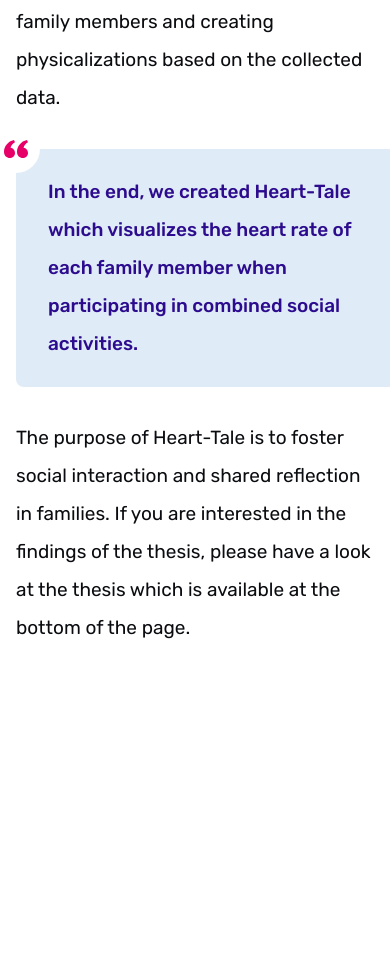
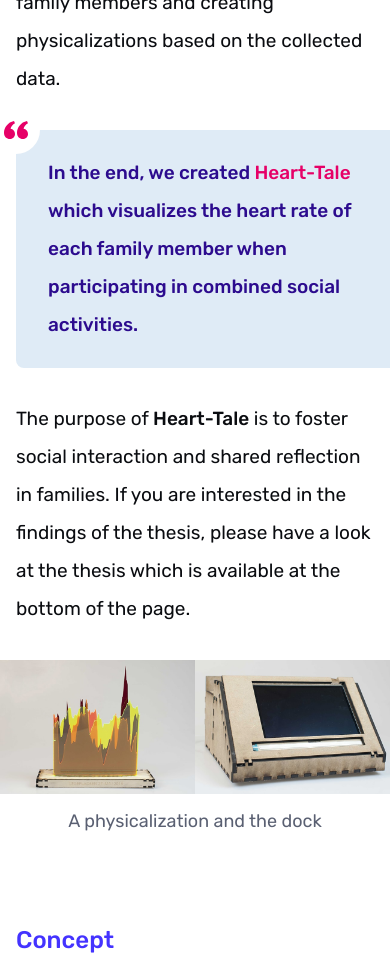
Before and after one commit to peterclutch/portfolio, an Angular app: page /projects/1 in a window 390 px wide. Shown: the part 1040-1997 px from the top of the page. Before the commit the page ends 1719 px from the top, so only its background shows below. Built offline with nearby package versions, Linux system fonts and the light colour scheme.

Commit message:
article implementation and responsiveness expect for youtube and team component

```diff
--- a/src/app/core/layout/main/main.component.scss
+++ b/src/app/core/layout/main/main.component.scss
@@ -6,6 +6,8 @@ $header-height: 65px;
   position: fixed;
   top: 0;
   width: 100%;
+  z-index: 10;
+  background-color: $color-background;
 
   &.mobile {
     visibility: hidden;
@@ -23,8 +25,6 @@ header {
   margin: 0 auto;
   padding: 0 32px;
   align-items: center;
-  background-color: $color-background;
-  z-index: 10;
 
   .left {
     display: flex;
--- a/src/app/modules/project/project-view/project-view.component.html
+++ b/src/app/modules/project/project-view/project-view.component.html
@@ -5,44 +5,55 @@
 </div>
 
 <article>
-  <p>For my master’s thesis, I've looked at data physicalizations (i.e. a physical artifact whose geometry or material properties encode data) and personal tracking. Through extensive research, I (along with my thesis group) found interest in looking at group data of family members and creating physicalizations based on the collected data.</p>
+  <p><em class="highlight">For my master’s thesis,</em> I've looked at data physicalizations (i.e. a physical artifact whose geometry or material properties encode data) and personal tracking. Through extensive research, I (along with my thesis group) found interest in looking at group data of family members and creating physicalizations based on the collected data.</p>
 
-  <q>In the end, we created Heart-Tale which visualizes the heart rate of each family member when participating in combined social activities.</q>
+  <q>In the end, we created <em class="highlight">Heart-Tale</em> which visualizes the heart rate of each family member when participating in combined social activities.</q>
 
-  <p>The purpose of Heart-Tale is to foster social interaction and shared reflection in families. If you are interested in the findings of the thesis, please have a look at the thesis which is available at the bottom of the page.</p>
+  <p>The purpose of <em class="highlight">Heart-Tale</em> is to foster social interaction and shared reflection in families. If you are interested in the findings of the thesis, please have a look at the thesis which is available at the bottom of the page.</p>
 
-<!--  <figure>-->
-<!--    <img class="picture-half" title="A physicalization" src="assets/img/playground_physicalization.jpg">-->
-<!--    <img class="picture-half" title="The dock" src="assets/img/dock_alone.jpg">-->
-<!--    <figcaption>A physicalization and the dock</figcaption>-->
-<!--  </figure>-->
+  <figure>
+    <div class="figure-multi">
+      <img title="A physicalization" src="assets/images/masters/playground_physicalization.jpg">
+      <img title="The dock" src="assets/images/masters/dock_alone.jpg">
+    </div>
+    <figcaption>A physicalization and the dock</figcaption>
+  </figure>
 
-<!--  <h3>Concept</h3>-->
-<!--  <p>Heart-Tale consist of two parts, a dock and the recorded activities as laser cut physicalizations. The physicalizations are made of colored see-through acrylics and represents the heart rate of each family member during an activity which they tracked using activity trackers (e.g. a Fitbit). The physicalizations can be slid into the dock for further exploration. Here the family can see their annotations on a display (either photos, their own comments or fun facts about their heart rate) by scrolling through the timeline using their finger. As they scroll through the timeline a light illuminates the current spot on the laser cut graphs - allowing users to see the correlation between their graph and the annotations. A video of the interaction can be seen at the bottom of the page. Heart-Tale was tested in two families for 17 days, where they would track new activities which we would construct for them afterwards.</p>-->
+  <h1>Concept</h1>
+  <p><em class="highlight">Heart-Tale</em> consist of two parts, a dock and the recorded activities as laser cut physicalizations. The physicalizations are made of colored see-through acrylics and represents the heart rate of each family member during an activity which they tracked using activity trackers (e.g. a Fitbit). The physicalizations can be slid into the dock for further exploration. Here the family can see their annotations on a display (either photos, their own comments or fun facts about their heart rate) by scrolling through the timeline using their finger.</p>
+  <p>As they scroll through the timeline a light illuminates the current spot on the laser cut graphs - allowing users to see the correlation between their graph and the annotations. A video of the interaction can be seen at the bottom of the page. <em class="highlight">Heart-Tale</em> was tested in two families for 17 days, where they would track new activities which we would construct for them afterwards.</p>
 
-<!--  <h3>Process</h3>-->
-<!--  <p>The thesis consisted of three studies: 1) formative interviews with families, 2) a comparative study of physicalizations, and 3) a take-home study in the homes of families. Heart-Tale was developed for the last study, however before we could develop the final design proposal, the comparative study served as a way to find design considerations for its design. Here we tested three different low fidelity prototypes (seen below) which all had different qualities (and problems) to realize which design elements were most important.</p>-->
+  <h1>Process</h1>
+  <p>The thesis consisted of three studies:</p>
+  <ol>
+    <li>formative interviews with families</li>
+    <li>a comparative study of physicalizations</li>
+    <li>a take-home study in the homes of families</li>
+  </ol>
+  <p><em class="highlight">Heart-Tale</em> was developed for the last study, however before we could develop the final design proposal, the comparative study served as a way to find design considerations for its design. Here we tested three different low fidelity prototypes (seen below) which all had different qualities (and problems) to realize which design elements were most important.</p>
 
-<!--  <figure>-->
-<!--    <img class="picture-half" title="Laser cut prototype" src="assets/img/prot2_1.jpg">-->
-<!--    <img class="picture-half" title="Laser cut prototype" src="assets/img/prot2_2.jpg">-->
-<!--    <figcaption>Laser cut prototype</figcaption>-->
-<!--  </figure>-->
+  <figure>
+    <div class="figure-multi">
+      <img title="Laser cut prototype" src="assets/images/masters/prot2_1.jpg">
+      <img title="Laser cut prototype" src="assets/images/masters/prot2_2.jpg">
+    </div>
+    <figcaption>Laser cut prototype</figcaption>
+  </figure>
 
-<!--  <figure>-->
-<!--    <img class="picture" title="Annotated prototype" src="assets/images/masters/prot1.jpg">-->
-<!--    <figcaption>Annotated prototype</figcaption>-->
-<!--  </figure>-->
+  <figure>
+    <img class="picture" title="Annotated prototype" src="assets/images/masters/prot1.jpg">
+    <figcaption>Annotated prototype</figcaption>
+  </figure>
 
-<!--  <figure>-->
-<!--    <img class="picture" title="Interactive prototype" src="assets/img/prot3_moving.jpg">-->
-<!--    <figcaption>Interactive prototype</figcaption>-->
-<!--  </figure>-->
+  <figure>
+    <img class="picture" title="Interactive prototype" src="assets/images/masters/prot3_moving.jpg">
+    <figcaption>Interactive prototype</figcaption>
+  </figure>
 
-<!--  <figure>-->
-<!--    <div class="videowrapper">-->
-<!--      <iframe width="650" height="366" src="https://www.youtube.com/embed/bHppVfFjCaI?rel=0&amp;showinfo=0" frameborder="0" allow="autoplay; encrypted-media" allowfullscreen></iframe>-->
-<!--    </div>-->
-<!--  </figure>-->
+  <!--  <figure>-->
+  <!--    <div class="videowrapper">-->
+  <!--      <iframe width="650" height="366" src="https://www.youtube.com/embed/bHppVfFjCaI?rel=0&amp;showinfo=0" frameborder="0" allow="autoplay; encrypted-media" allowfullscreen></iframe>-->
+  <!--    </div>-->
+  <!--  </figure>-->
 
 </article>
--- a/src/app/modules/project/project-view/project-view.component.scss
+++ b/src/app/modules/project/project-view/project-view.component.scss
@@ -41,27 +41,49 @@
 }
 
 article {
-  margin: 0 auto;
-  max-width: 650px;
-  padding: 75px 16px 0;
+  margin-top: 75px;
   font-size: 19px;
 
+  em {
+    font-style: normal;
+  }
+
+  h1, p, q, ol {
+    max-width: 650px;
+    margin: 0 auto 32px;
+    padding: 0 16px 0;
+  }
+
+  h1 {
+    font-size: 24px;
+    font-weight: 500;
+    margin: 96px auto 12px;
+    color: $color-primary;
+  }
+
   p {
-    margin-bottom: 32px;
     line-height: 2;
+
+    .highlight {
+      font-weight: 500;
+    }
   }
 
   q {
     position: relative;
     display: block;
     quotes: none;
-    margin: 32px -16px;
+    margin: 32px auto;
     padding: 24px 32px;
     background: $color-muted;
     color: $color-tertiary;
     font-weight: 500;
     line-height: 2;
     border-radius: 8px;
+
+      .highlight {
+        color: $color-secondary;
+      }
 
     &:before {
       content: '';
@@ -75,6 +97,51 @@ article {
       width: 32px;
       height: 32px;
       text-align: center;
+    }
+  }
+
+  ol {
+
+    li {
+      margin-bottom: 18px;
+      padding-left: 18px;
+
+      &::marker {
+        color: $color-secondary;
+      }
+    }
+  }
+
+  figure {
+    width: 100%;
+    max-width: 1020px;
+    margin: 0 auto !important;
+    margin-block-start: 0;
+    margin-block-end: 0;
+    margin-inline-start: 0;
+    margin-inline-end: 0;
+
+    img {
+      width: 100%;
+    }
+
+    .figure-multi {
+      display: flex;
+      flex-direction: row;
+      width: 100%;
+
+      img {
+        width: 100%;
+        min-width: 0;
+      }
+    }
+
+    figcaption {
+      text-align: center;
+      font-size: 18px;
+      line-height: 1;
+      color: hsl(225deg, 12%, 40%);
+      margin: 18px 0 64px;
     }
   }
 }
@@ -91,8 +158,12 @@ article {
 
   article {
 
+    ol {
+      padding-left: 42px;
+    }
+
     q {
-      margin: 32px -16px 32px 0;
+      margin: 32px 0 32px 16px;
       border-radius: 8px 0 0 8px;
     }
   }
```
